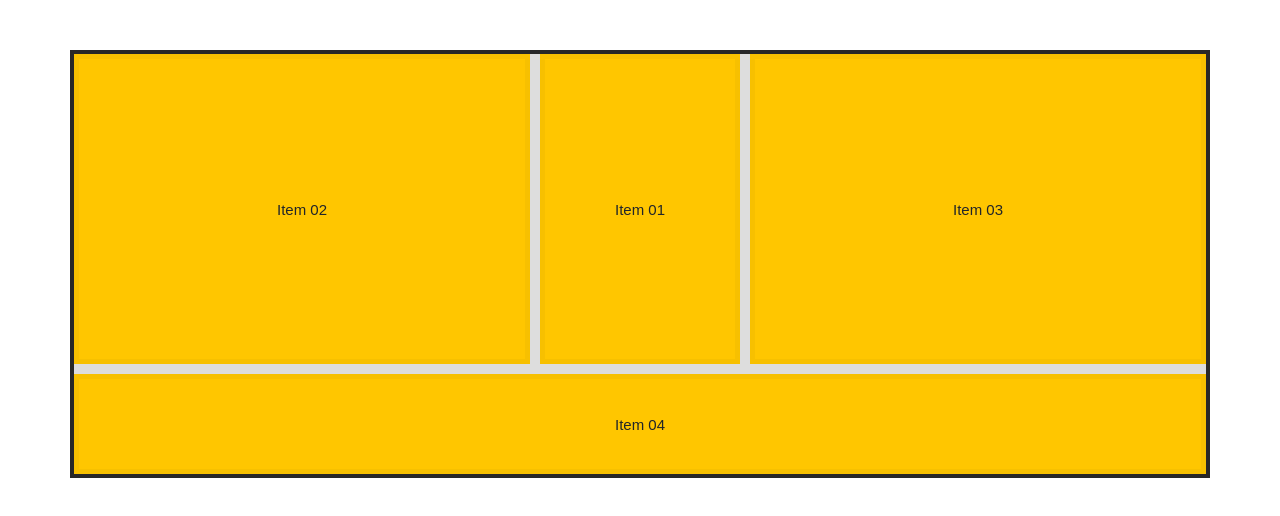
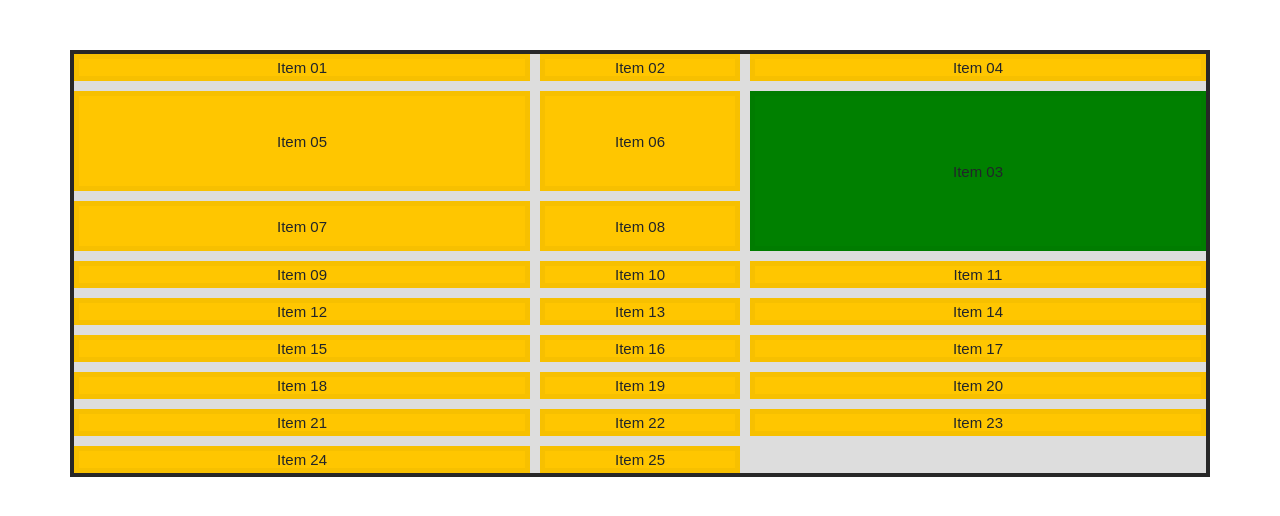
Before and after one commit to itkilleddave/react-thinking-in-react, a React (Create React App) app: page / in a window 1280 px wide. Shown: the top 516 px of the page. Built offline with nearby package versions, Linux system fonts and the light colour scheme.

Commit message:
naming lines

```diff
--- a/src/App/CssGrid/1.css
+++ b/src/App/CssGrid/1.css
@@ -1,65 +1,30 @@
 .container {
 	display: grid;
 	grid-gap: 10px;
-	grid-template-columns: 1fr 200px 1fr;
-	grid-template-rows: 150px 150px 100px;
-	grid-template-areas:
-		"sidebar-1 content sidebar-2"
-		"sidebar-1 content sidebar-2"
-		"footer footer footer"
-		;
-/*	grid-template-columns: repeat(auto-fit, minmax(80px, 1fr));
-*/
-
+	grid-template-columns:
+	[site-left]
+	1fr
+	[gutter-left]
+	200px
+	[gutter-right]
+	1fr
+	[site-right]
+	;
+	grid-template-rows:
+	[site-top]
+	1fr
+	[gutter-top]
+	100px
+	[gutter-bottom]
+	50px
+	[site-bottom]
+	;
 }
 .item {
 	font-size: 15px;
 }
-.item1 {
-	grid-area: content;
+.item3 {
+	background-color: green;
+	grid-column: gutter-right;
+	grid-row: gutter-top / site-bottom;
 }
-.item2 {
-	grid-area: sidebar-1;
-}
-.item3{
-	grid-area: sidebar-2;
-}
-.item4 {
-	grid-area: footer;
-}
-
-/*@media (max-width: 700px) {
-
-	.container {
-		background-color: red;
-		grid-template-areas:
-			"sidebar-1 content content"
-			"sidebar-1 content content"
-			"footer footer footer"
-			;
-	}
-}*/
-/*
-.item1 {
-	grid-column: 3 / 5;
-}
-.item2 {
-	grid-column: 5 / -1;
-}
-.item5 {
-	grid-column: span 2;
-	grid-row: span 2;
-}
-.item8 {
-	grid-row: span 2;
-}
-.item15 {
-	grid-column: 1 / -1;
-}
-.item18 {
-	grid-column: span 4 / 9;
-}
-.item20 {
-	grid-row: 4 / span 3;
-}
-*/
--- a/src/App/CssGrid/CssGrid.js
+++ b/src/App/CssGrid/CssGrid.js
@@ -10,7 +10,7 @@ class CssGrid extends React.Component {
       	<div className="item item2">Item 02</div>
       	<div className="item item3">Item 03</div>
       	<div className="item item4">Item 04</div>
-{/*      	<div className="item item5">Item 05</div>
+		<div className="item item5">Item 05</div>
       	<div className="item item6">Item 06</div>
       	<div className="item item7">Item 07</div>
       	<div className="item item8">Item 08</div>
@@ -30,7 +30,7 @@ class CssGrid extends React.Component {
       	<div className="item item22">Item 22</div>
       	<div className="item item23">Item 23</div>
       	<div className="item item24">Item 24</div>
-      	<div className="item item25">Item 25</div>*/}
+      	<div className="item item25">Item 25</div>
       </div>
       );
   }
```
